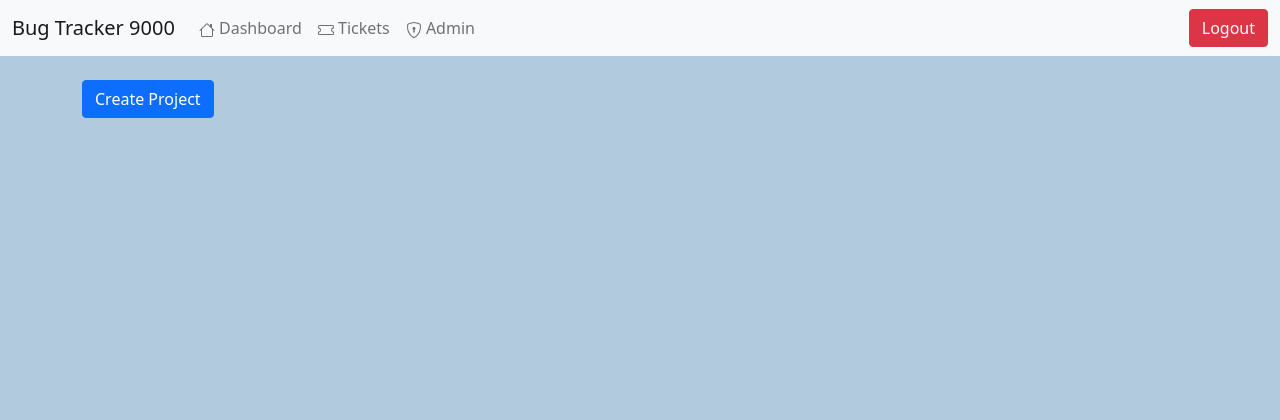
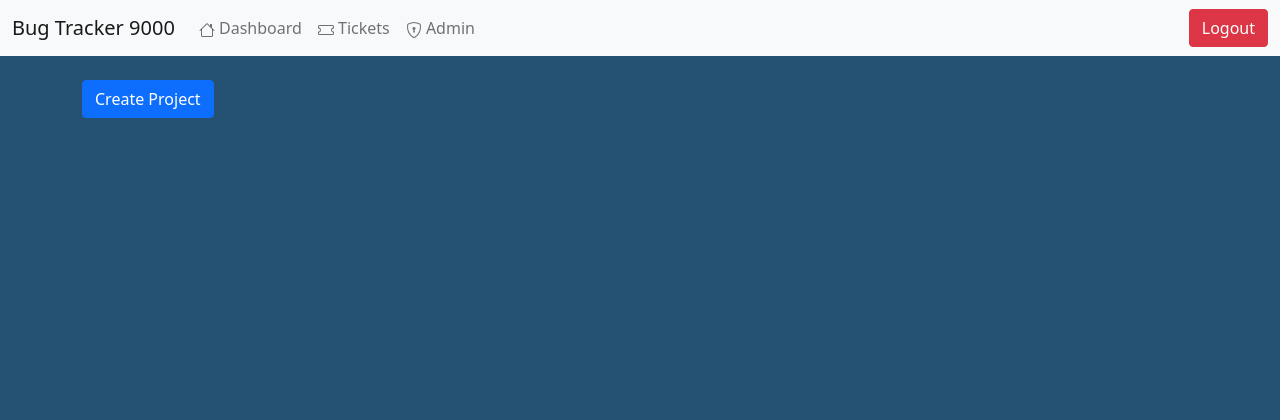
Before and after one commit to taylormeador/bug-tracker-9000, a Flask app: page /admin in a window 1280 px wide. Shown: the top 420 px of the page. Run offline with Flask 2, Linux system fonts and the light colour scheme.

Commit message:
add background color to full site

```diff
--- a/templates/base.html
+++ b/templates/base.html
@@ -6,7 +6,7 @@
     <link href="https://cdn.jsdelivr.net/npm/bootstrap@5.1.3/dist/css/bootstrap.min.css" rel="stylesheet" integrity="sha384-1BmE4kWBq78iYhFldvKuhfTAU6auU8tT94WrHftjDbrCEXSU1oBoqyl2QvZ6jIW3" crossorigin="anonymous">
     <title>Bug Tracker 9000</title>
   </head>
-  <body style="background-color: #b1cade;">
+  <body style="background-color: #255173;">
     {% include 'navbar.html' %}
     <br>
     <div class="container">
```
